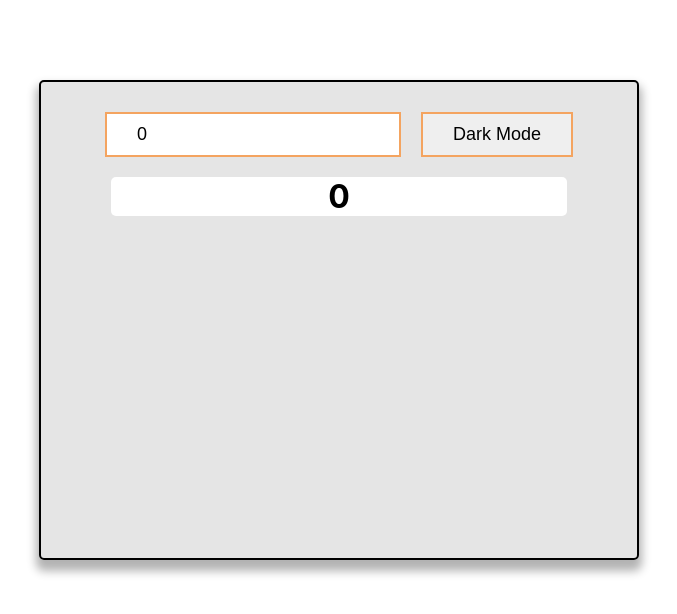
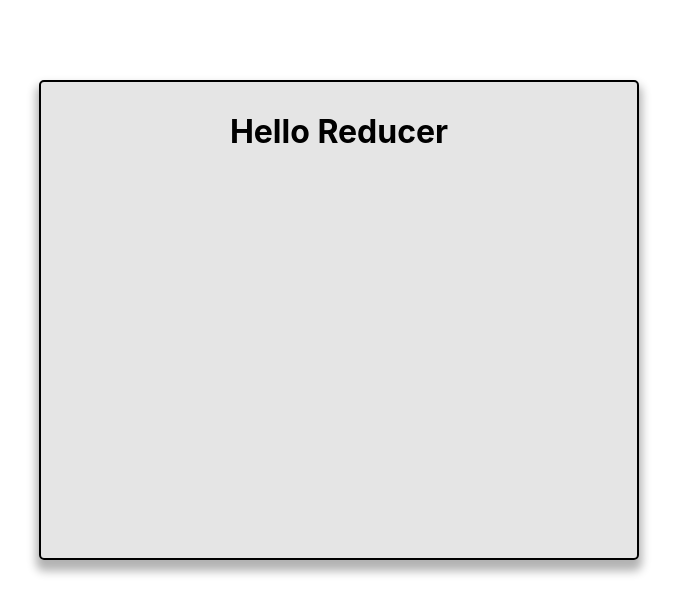
Before and after one commit to Officialibn1/Shawarmania, a React (Create React App) app: page / in a window 1280 px wide. Shown: the top 614 px of the page, without its empty margins (301-978 px from the left). Built offline with nearby package versions, Linux system fonts and the light colour scheme.

Commit message:
clean up useMemo codes

```diff
--- a/src/App.js
+++ b/src/App.js
@@ -1,46 +1,13 @@
-import { useState, useMemo } from "react";
 
 function App() {
-  const [number, setNumber] = useState(0);
-
-  const [dark, setDark] = useState(false);
-
-  // UseMemo for Theme Styles
-
-  const themeMode = useMemo(() => {
-    return {
-      backgroundColor: dark ? 'black' : 'white',
-      color: dark ? 'white' : 'black',
-      margin: '20px',
-      borderRadius: '5px'
-  }}, [dark])
-
-  // -------------------------------------------------------
-
-
-  // UseMemo and DoubleNumber Function for memorizing the number state
-
-  const doubleNumber = useMemo(() => {
-    return slowFunction(number);
-  }, [number])
-
-  // ------------------------------------------------------------
-
 
   return (
     <div className="Div">
       <div className="content">
-        <input className="Button" type="number" value={number} onChange={(e) => setNumber(parseInt(e.target.value))}/>
-        <button className="Button" onClick={() => setDark(prevDark => !prevDark)}>{dark ? 'Light Mode' : 'Dark Mode'}</button>
-        <h1 style={themeMode} >{doubleNumber}</h1>
+        <h1>Hello Reducer</h1>
       </div>
     </div>
   );
 }
 
-const slowFunction = (number) => {
- for (let i = 0; i <= 300000000; i++) {}
-  return number * 2
-}
-
 export default App;
```
